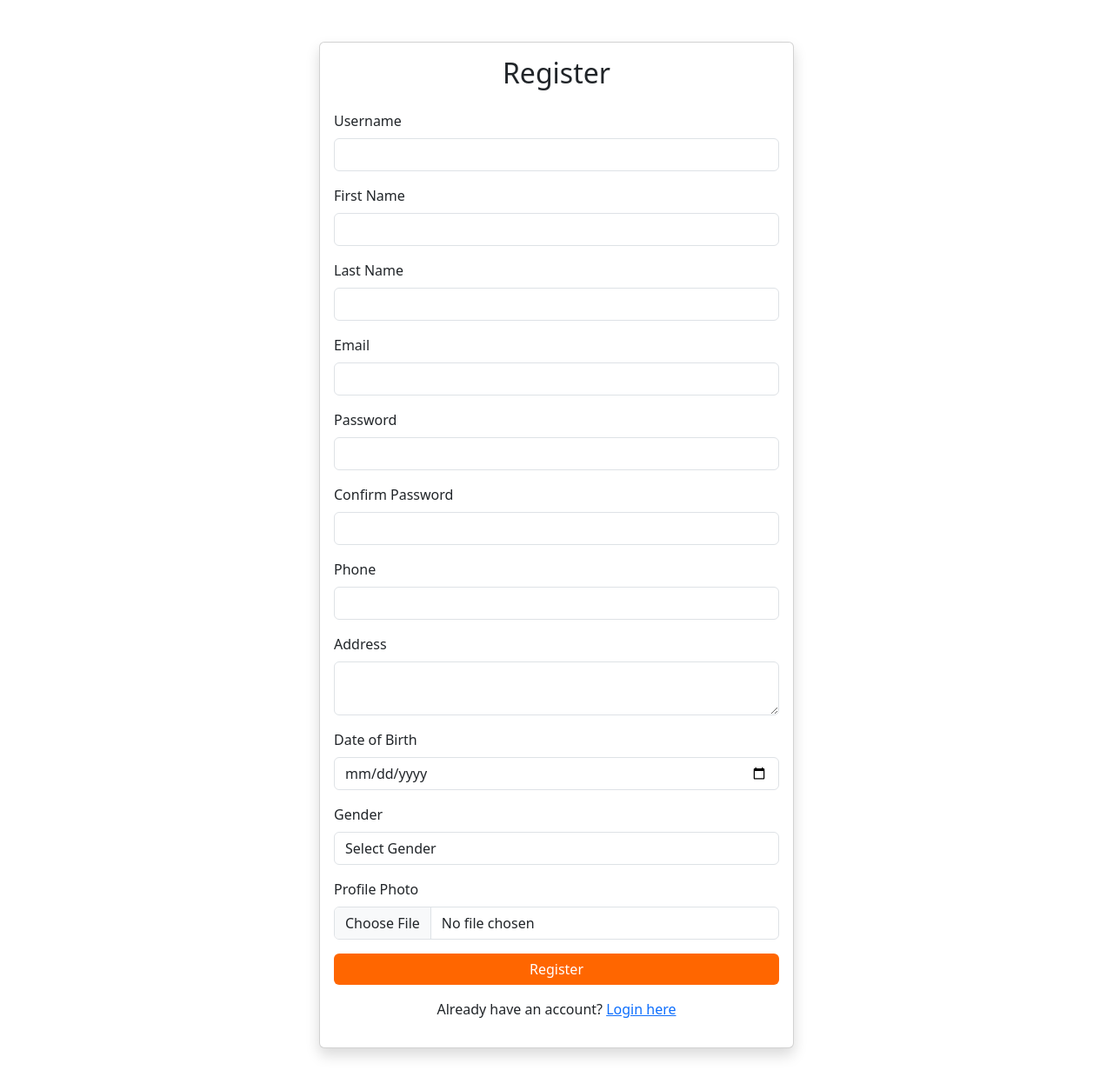
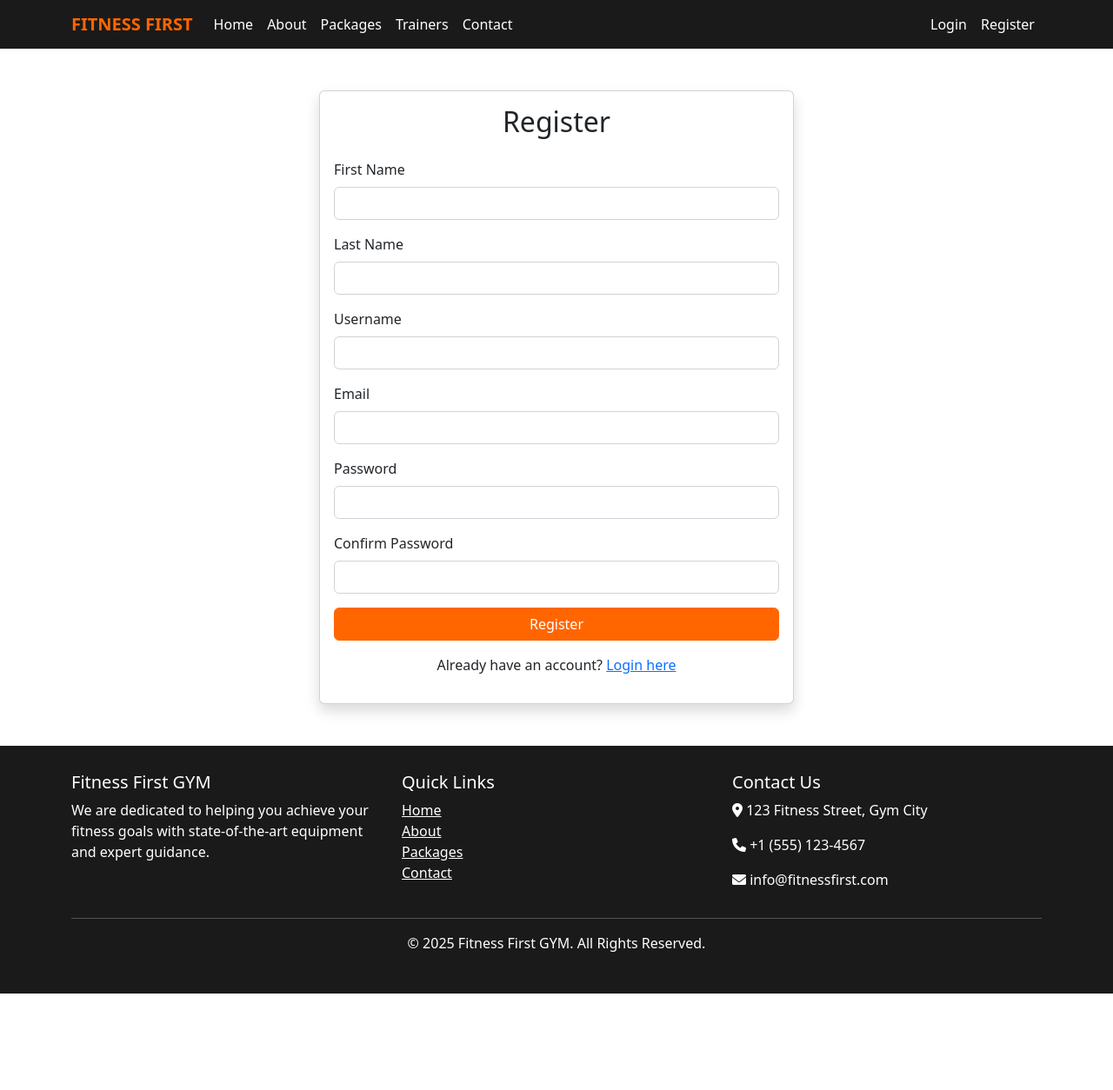
Before and after one commit to godriceeichie/Fitness-First, a Django app: page /register/ in a window 1280 px wide. Shown: the whole page at 87% size. After the commit the page ends 1143 px from the top, so only its background shows below. Run offline with Django 5.2, Linux system fonts and the light colour scheme.

Commit message:
removed the unnecessary fields from the register field

```diff
--- a/gym/forms.py
+++ b/gym/forms.py
@@ -13,9 +13,9 @@ class UserRegisterForm(UserCreationForm):
     class Meta:
         model = User
         fields = [
-            "username",
             "first_name",
             "last_name",
+            "username",
             "email",
             "password1",
             "password2",
@@ -25,21 +25,33 @@ class UserRegisterForm(UserCreationForm):
 class UserProfileForm(forms.ModelForm):
     phone = forms.CharField(required=False)
     address = forms.CharField(widget=forms.Textarea, required=False)
-    date_of_birth = forms.DateField(widget=forms.DateInput(attrs={'type': 'date'}), required=False)
-    gender = forms.ChoiceField(choices=[('', 'Select Gender'), ('male', 'Male'), ('female', 'Female'), ('other', 'Other')], required=False)
+    date_of_birth = forms.DateField(
+        widget=forms.DateInput(attrs={"type": "date"}), required=False
+    )
+    gender = forms.ChoiceField(
+        choices=[
+            ("", "Select Gender"),
+            ("male", "Male"),
+            ("female", "Female"),
+            ("other", "Other"),
+        ],
+        required=False,
+    )
     photo = forms.ImageField(required=False)
 
     class Meta:
         model = UserProfile
-        fields = ['phone', 'address', 'date_of_birth', 'gender', 'photo']
+        fields = ["phone", "address", "date_of_birth", "gender", "photo"]
+
 
 # forms.py
 from django.contrib.auth.models import User
 
+
 class UserUpdateForm(forms.ModelForm):
     class Meta:
         model = User
-        fields = ['email', 'first_name', 'last_name']
+        fields = ["email", "first_name", "last_name"]
 
 
 class InquiryForm(forms.ModelForm):
--- a/gym/views.py
+++ b/gym/views.py
@@ -90,6 +90,7 @@ def register(request):
             messages.error(request, "Please correct the errors below.")
     else:
         user_form = UserRegisterForm()
+
     context = {"user_form": user_form}
     return render(request, "registration/register.html", context)
 
--- a/templates/registration/register.html
+++ b/templates/registration/register.html
@@ -1,20 +1,8 @@
-<!DOCTYPE html>
-<html lang="en">
-<head>
-    <meta charset="UTF-8">
-    <meta name="viewport" content="width=device-width, initial-scale=1.0">
-    <title>Fitness First GYM - Register</title>
-    <link href="https://cdn.jsdelivr.net/npm/bootstrap@5.3.0/dist/css/bootstrap.min.css" rel="stylesheet">
+{% extends 'base.html' %}
 
-    <style>
-        .btn-orange{
-            background-color: #ff6600;
-            border: none;
-        }
-    </style>
+{% block title %}Fitness First GYM - Register{% endblock %}
 
-</head>
-<body>
+{% block content %}
 <div class="container my-5">
     <div class="row justify-content-center">
         <div class="col-md-6">
@@ -32,7 +20,7 @@
                     {% endif %}
 
                     <!-- Display Form Errors -->
-                        {% if user_form.errors or profile_form.errors %}
+                    {% if user_form.errors %}
                         <div class="alert alert-danger">
                             <ul>
                                 {% for field in user_form %}
@@ -43,25 +31,13 @@
                                 {% for error in user_form.non_field_errors %}
                                     <li>{{ error }}</li>
                                 {% endfor %}
-                                    {% for field in profile_form %}
-                                        {% for error in field.errors %}
-                                            <li>{{ field.label }}: {{ error }}</li>
-                                        {% endfor %}
-                                    {% endfor %}
-                                    {% for error in profile_form.non_field_errors %}
-                                        <li>{{ error }}</li>
-                                    {% endfor %}
                             </ul>
                         </div>
                     {% endif %}
 
-                        <form method="post" enctype="multipart/form-data">
+                    <form method="post">
                         {% csrf_token %}
                         <!-- UserRegisterForm Fields -->
-                            <div class="mb-3">
-                                <label for="id_username" class="form-label">Username</label>
-                                <input type="text" class="form-control" id="id_username" name="username" value="{{ user_form.username.value|default_if_none:'' }}" required>
-                            </div>
                         <div class="mb-3">
                             <label for="id_first_name" class="form-label">First Name</label>
                             <input type="text" class="form-control" id="id_first_name" name="first_name" value="{{ user_form.first_name.value|default_if_none:'' }}" required>
@@ -69,6 +45,10 @@
                         <div class="mb-3">
                             <label for="id_last_name" class="form-label">Last Name</label>
                             <input type="text" class="form-control" id="id_last_name" name="last_name" value="{{ user_form.last_name.value|default_if_none:'' }}" required>
+                        </div>
+                        <div class="mb-3">
+                            <label for="id_username" class="form-label">Username</label>
+                            <input type="text" class="form-control" id="id_username" name="username" value="{{ user_form.username.value|default_if_none:'' }}" required>
                         </div>
                         <div class="mb-3">
                             <label for="id_email" class="form-label">Email</label>
@@ -83,34 +63,7 @@
                             <input type="password" class="form-control" id="id_password2" name="password2" required>
                         </div>
 
-                            <!-- UserProfileForm Fields -->
-                            <div class="mb-3">
-                                <label for="id_phone" class="form-label">Phone</label>
-                                <input type="text" class="form-control" id="id_phone" name="phone" value="{{ profile_form.phone.value|default_if_none:'' }}">
-                            </div>
-                            <div class="mb-3">
-                                <label for="id_address" class="form-label">Address</label>
-                                <textarea class="form-control" id="id_address" name="address">{{ profile_form.address.value|default_if_none:'' }}</textarea>
-                            </div>
-                            <div class="mb-3">
-                                <label for="id_date_of_birth" class="form-label">Date of Birth</label>
-                                <input type="date" class="form-control" id="id_date_of_birth" name="date_of_birth" value="{{ profile_form.date_of_birth.value|default_if_none:'' }}">
-                            </div>
-                            <div class="mb-3">
-                                <label for="id_gender" class="form-label">Gender</label>
-                                <select class="form-control" id="id_gender" name="gender">
-                                    <option value="">Select Gender</option>
-                                    <option value="male" {% if profile_form.gender.value == 'male' %}selected{% endif %}>Male</option>
-                                    <option value="female" {% if profile_form.gender.value == 'female' %}selected{% endif %}>Female</option>
-                                    <option value="other" {% if profile_form.gender.value == 'other' %}selected{% endif %}>Other</option>
-                                </select>
-                            </div>
-                            <div class="mb-3">
-                                <label for="id_photo" class="form-label">Profile Photo</label>
-                                <input type="file" class="form-control" id="id_photo" name="photo">
-                            </div>
-
-                            <button type="submit" class="btn btn-primary btn-orange w-100">Register</button>
+                        <button type="submit" class="btn btn-primary w-100">Register</button>
                     </form>
                     <p class="text-center mt-3">
                         Already have an account? <a href="{% url 'login' %}">Login here</a>
@@ -120,6 +73,4 @@
         </div>
     </div>
 </div>
-    <script src="https://cdn.jsdelivr.net/npm/bootstrap@5.3.0/dist/js/bootstrap.bundle.min.js"></script>
-</body>
-</html>
+{% endblock %}
```
Lines whose indentation alone changed are shown as unchanged.
